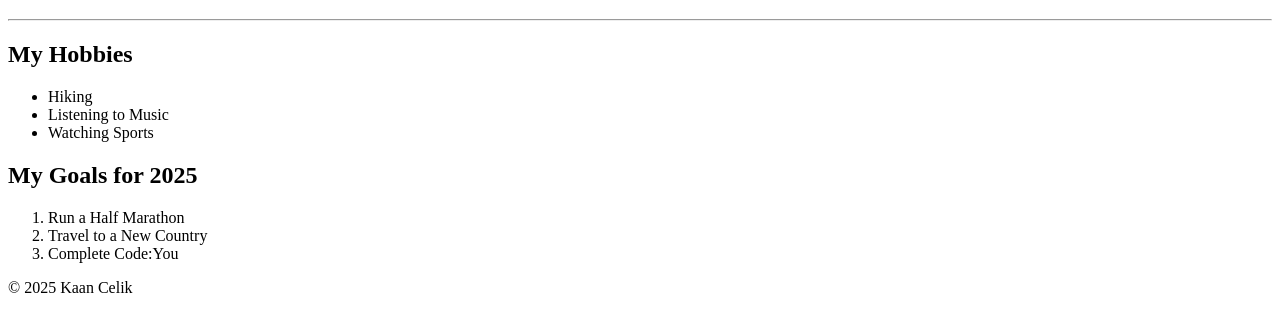
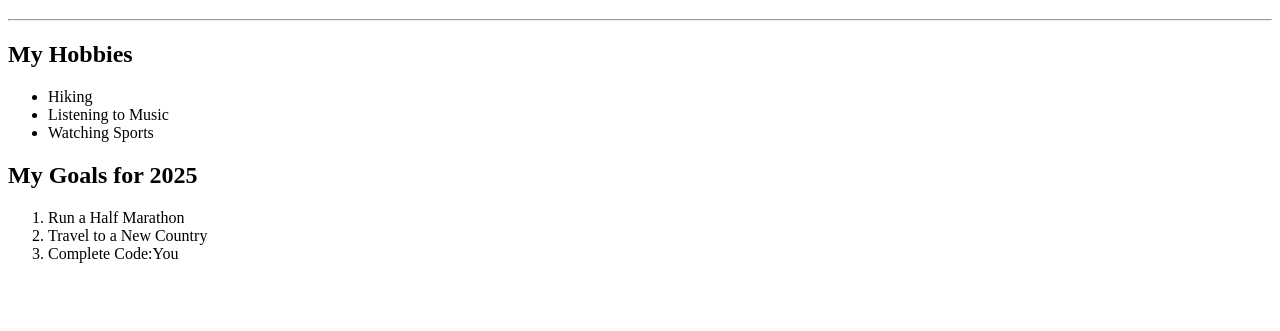
Before and after one commit to kaancelik99/hello-html, a plain HTML site: page index.html in a window 1280 px wide. Shown: the part 61-392 px from the top of the page. Drawn offline with Linux system fonts and the light colour scheme.

Commit message:
Update index.html

```diff
--- a/index.html
+++ b/index.html
@@ -27,8 +27,5 @@
             </ol>
         </section>
     </main>
-    <footer>
-        <p>&copy; 2025 Kaan Celik</p>
-    </footer>
 </body>
 </html>
```
